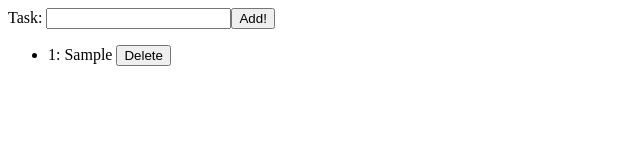
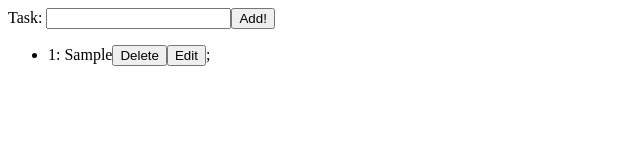
Before and after one commit to crespire/js-task-app, a React (Create React App) app: page / in a window 1280 px wide. Both pictures are taken after typing "Sample" into the empty fields and a click on the input "Add!". Shown: the top 160 px of the page, without its empty margins (0-640 px from the left). Built offline with nearby package versions, Linux system fonts and the light colour scheme.

Commit message:
Update Task component with edit button

```diff
--- a/src/components/Task.js
+++ b/src/components/Task.js
@@ -2,10 +2,14 @@ import React, { Component } from 'react';
 
 class Task extends Component {
   render() {
-    const { order, task, handleDelete } = this.props;
+    const { order, task, handleDelete, toggleEdit } = this.props;
 
     return (
-      <li>{order}: {task.text} <button onClick={(event) => { handleDelete(event, task.id); }}>Delete</button></li>
+      <li>
+        {order}: {task.text}
+        <button onClick={(event) => { handleDelete(event, task.id); }}>Delete</button>
+        <button onClick={(event) => { toggleEdit(event, task.id)}}>Edit</button>;
+      </li>
     );
   }
 }
```
